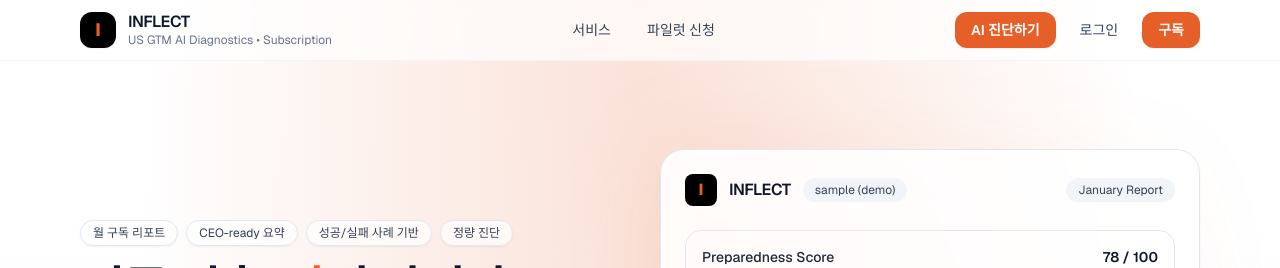
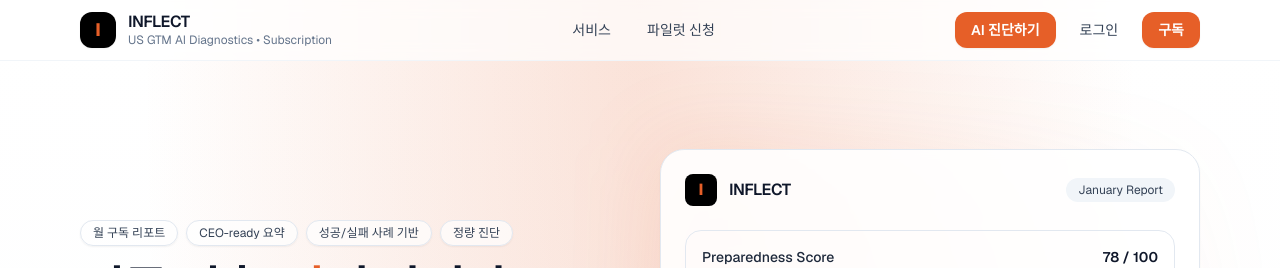
Before and after one commit to kyoungminmin-inflect/Inflect_web, a Next.js app in the folder webfile/inflect-web/: page / in a window 1280 px wide. Shown: the top 268 px of the page. Built offline with nearby package versions, Linux system fonts and the light colour scheme.

Commit message:
Update page.tsx

```diff
--- a/webfile/inflect-web/app/page.tsx
+++ b/webfile/inflect-web/app/page.tsx
@@ -150,9 +150,7 @@
     INFLECT
   </div>
 
-  <span className="rounded-full bg-slate-100 px-3 py-1 text-xs text-slate-700">
-    sample (demo)
-  </span>
+
 </div>
                 <span className="rounded-full bg-slate-100 px-3 py-1 text-xs text-slate-700">
                   January Report
```
